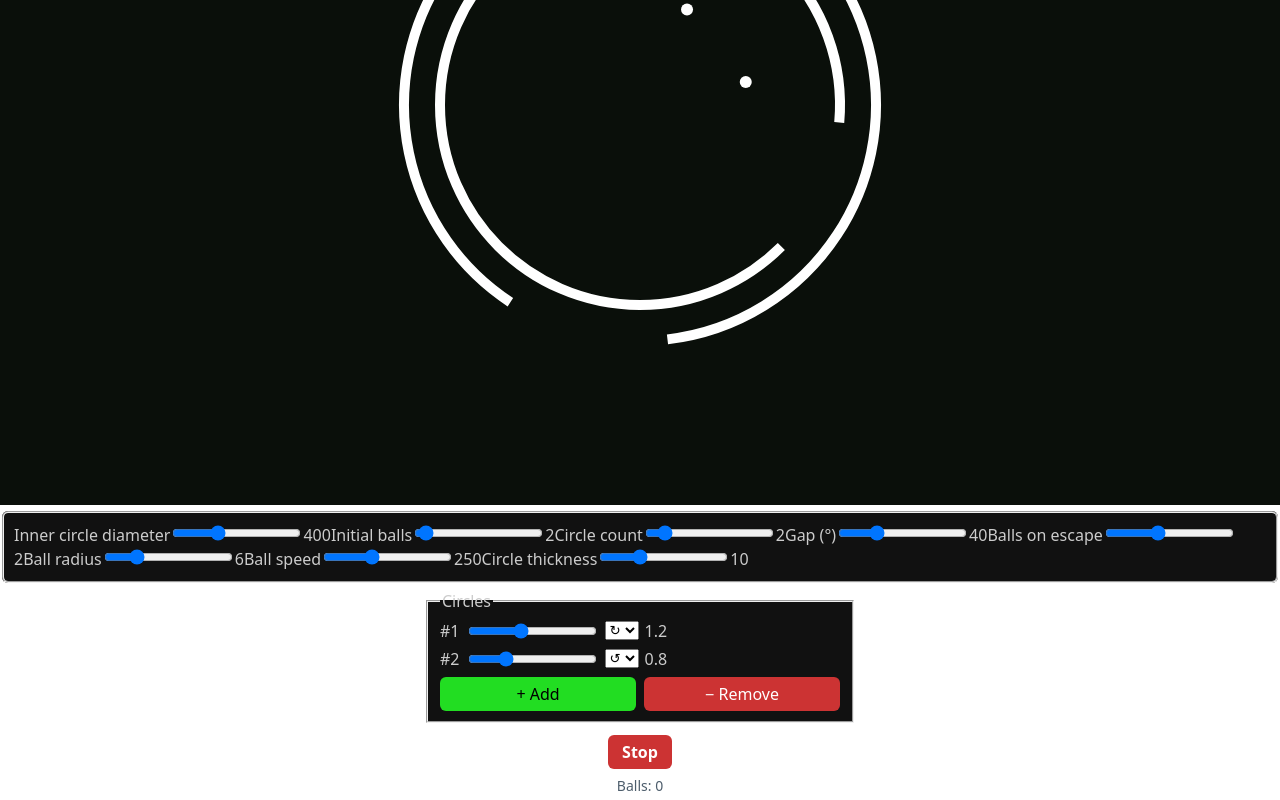
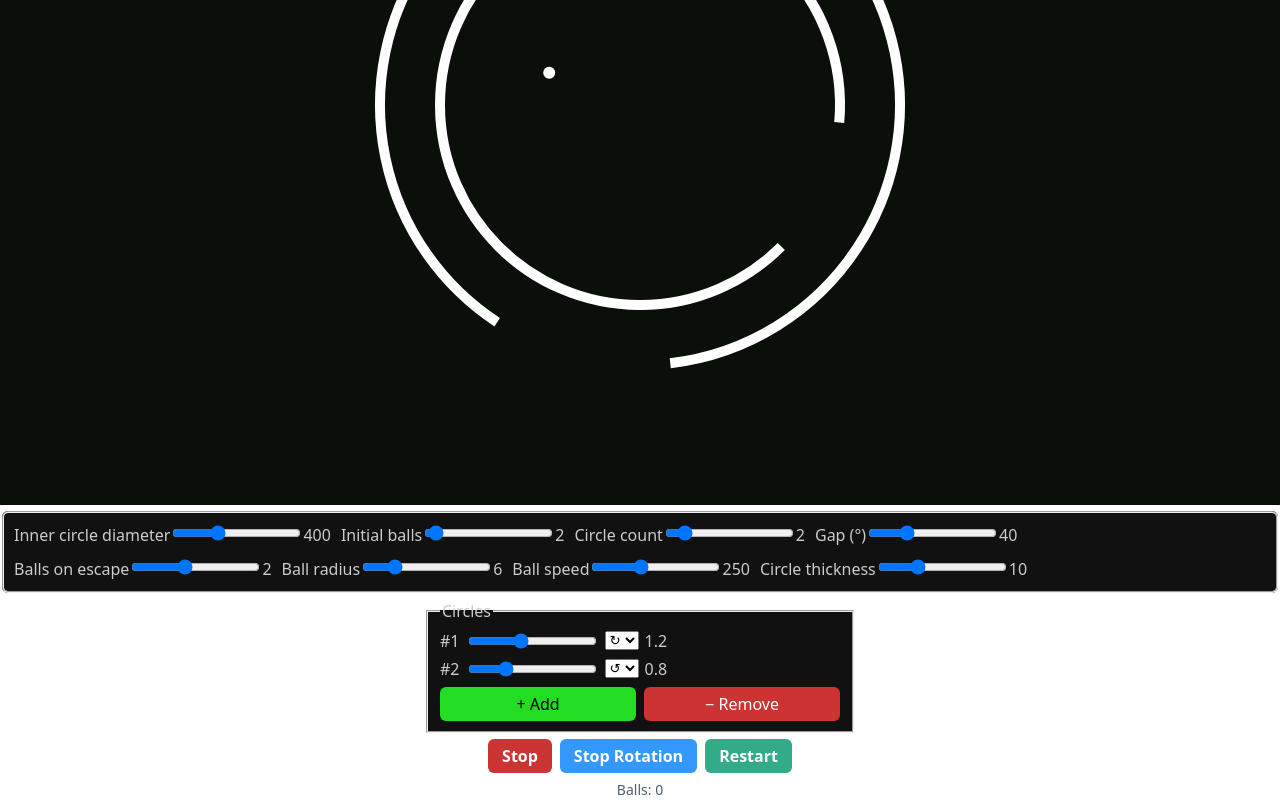
Before and after one commit to idavidka/rotating-multi-arc-game, a React (Vite) app: page / in a window 1280 px wide. Shown: the part 295-1095 px from the top of the page. Built offline with nearby package versions, Linux system fonts and the light colour scheme.

Commit message:
Fixed game

```diff
--- a/src/App.tsx
+++ b/src/App.tsx
@@ -34,15 +34,16 @@ const defaultConfig: Config = {
 export default function App() {
   const [config, setConfig] = useState(defaultConfig);
   const [running, setRunning] = useState(true);
+  const [rotationEnabled, setRotationEnabled] = useState(true); // új: csak körök forgásához
   const canvasRef = useRef<HTMLCanvasElement | null>(null);
   const ballsRef = useRef<{ x: number; y: number; vx: number; vy: number; r: number }[]>([]);
   const rotRef = useRef<number[]>([]);
   const lastRef = useRef(performance.now());
   const centerRef = useRef({ x: 0, y: 0 });
   const animRef = useRef<number | undefined>(undefined);
-  const spawnIndex = useRef(0);
+  const spawnQueue = useRef(0);
+  const spawnCooldown = useRef(0);
 
-  // Canvas setup
   const resize = () => {
     const canvas = canvasRef.current;
     if (!canvas) return;
@@ -50,13 +51,13 @@ export default function App() {
     canvas.height = window.innerHeight;
     centerRef.current = { x: canvas.width / 2, y: canvas.height / 2 };
   };
+
   useEffect(() => {
     resize();
     window.addEventListener("resize", resize);
     return () => window.removeEventListener("resize", resize);
   }, []);
 
-  // Utility functions
   const normAngle = (a: number) => {
     a = (a + Math.PI) % (2 * Math.PI);
     if (a < 0) a += 2 * Math.PI;
@@ -78,7 +79,6 @@ export default function App() {
     b.vy *= k;
   };
 
-  // Ball creation — always vertical downward
   const createBallAtCenter = () => {
     const { x: cx, y: cy } = centerRef.current;
     return { x: cx, y: cy, vx: 0, vy: config.ballSpeed, r: config.ballRadius };
@@ -86,9 +86,11 @@ export default function App() {
 
   const resetBalls = () => {
     ballsRef.current = [];
-    spawnIndex.current = 0;
+    spawnQueue.current = 0;
+    spawnCooldown.current = 0;
   };
 
+  // ✅ stabilizált visszapattanási fizika
   const reflectFromCircle = (
     b: any,
     nx: number,
@@ -97,48 +99,43 @@ export default function App() {
     ring: { inner: number; outer: number; rot: number },
     ringAngularSpeed: number
   ) => {
-    // Determine inner or outer wall
     const innerDiff = Math.abs(dist - ring.inner);
     const outerDiff = Math.abs(dist - ring.outer);
-    let normalX = nx;
-    let normalY = ny;
 
-    if (innerDiff < outerDiff) {
-      normalX = -nx;
-      normalY = -ny;
-    }
+    // Melyik oldalhoz közelebb?
+    const isInner = innerDiff < outerDiff;
+    const normalX = isInner ? -nx : nx;
+    const normalY = isInner ? -ny : ny;
 
-    // Tangent vector (perpendicular to normal)
     const tx = -normalY;
     const ty = normalX;
 
-    // Tangential surface velocity of rotating ring
-    const tangentSpeed = ringAngularSpeed * dist; // rad/s * radius
+    // forgó kör tangenciális sebessége
+    const tangentSpeed = ringAngularSpeed * dist;
     const surfaceVx = tx * tangentSpeed;
     const surfaceVy = ty * tangentSpeed;
 
-    // Relative velocity (ball vs surface)
+    // relatív sebesség
     let rvx = b.vx - surfaceVx;
     let rvy = b.vy - surfaceVy;
+    const dot = rvx * normalX + rvy * normalY;
 
-    // Reflect relative velocity along normal
-    const dot = rvx * normalX + rvy * normalY;
-    if (dot > 0) return; // moving away
+    if (dot > 0) return; // csak ha közeledik
+
+    // visszaverés
     rvx -= 2 * dot * normalX;
     rvy -= 2 * dot * normalY;
 
-    // Transform back to world velocity
     b.vx = rvx + surfaceVx;
     b.vy = rvy + surfaceVy;
 
-    // Add a fraction of tangential velocity to emphasize "kick" effect
-    const kickStrength = 0.6; // 0 = no kick, 1 = full transfer
+    // kis "kick" a forgás miatt
+    const kickStrength = 0.6;
     b.vx += tx * tangentSpeed * kickStrength * 0.5;
     b.vy += ty * tangentSpeed * kickStrength * 0.5;
 
     normalizeSpeed(b);
   };
-
 
   const collideBalls = (a: any, b: any) => {
     const dx = b.x - a.x;
@@ -168,14 +165,13 @@ export default function App() {
     }
   };
 
-  // Restart handler
   const restartSimulation = () => {
     resetBalls();
     rotRef.current = [];
     setRunning(true);
   };
 
-  // Main loop
+  // ✅ fő loop
   const loop = (now: number) => {
     const canvas = canvasRef.current;
     if (!canvas) return;
@@ -187,7 +183,7 @@ export default function App() {
 
     const { x: cx, y: cy } = centerRef.current;
     const baseR = config.baseDiameter / 2;
-    const spacing = config.ballRadius * 3 * 2;
+    const spacing = config.ballRadius * 5 * 2;
     const gapRad = (config.gapDegrees * Math.PI) / 180 / 2;
     const halfThickness = config.circleThickness / 2;
 
@@ -196,9 +192,10 @@ export default function App() {
     rotRef.current = rotRef.current.length ? rotRef.current : Array(config.circleCount).fill(0);
     const rings: { inner: number; outer: number; rot: number }[] = [];
 
+    // Forgás csak ha engedélyezve van
     for (let i = 0; i < config.circleCount; i++) {
       const circ = config.circles[i] || config.circles[0];
-      rotRef.current[i] += circ.rotationSpeed * circ.direction * dt;
+      if (rotationEnabled) rotRef.current[i] += circ.rotationSpeed * circ.direction * dt;
       const R = baseR + i * spacing;
       rings.push({ inner: R - halfThickness, outer: R + halfThickness, rot: rotRef.current[i] });
 
@@ -215,17 +212,22 @@ export default function App() {
 
     const balls = ballsRef.current;
 
-    // Spawn logic — next ball only after previous fell one diameter
-    if (spawnIndex.current < config.initialBalls) {
+    // Spawn logic — sequential
+    if (spawnCooldown.current <= 0 && spawnQueue.current > 0) {
       const last = balls[balls.length - 1];
       const lastDist = last ? Math.abs(last.y - cy) : Infinity;
       if (!last || lastDist > config.ballRadius * 2) {
         balls.push(createBallAtCenter());
-        spawnIndex.current++;
+        spawnQueue.current--;
+        spawnCooldown.current = 0.05;
       }
+    } else { spawnCooldown.current -= dt; }
+
+    if (balls.length < config.initialBalls && spawnQueue.current === 0) {
+      spawnQueue.current = config.initialBalls - balls.length;
     }
 
-    // Movement + collisions
+    // --- Physics ---
     for (const b of balls) {
       b.x += b.vx * dt;
       b.y += b.vy * dt;
@@ -236,44 +238,44 @@ export default function App() {
       const nx = dx / dist;
       const ny = dy / dist;
 
-      rings.forEach((ring) => {
+      rings.forEach((ring, ringIndex) => {
+        const circ = config.circles[ringIndex] || config.circles[0];
+        const angularSpeed = rotationEnabled
+          ? circ.rotationSpeed * circ.direction
+          : 0; // rotation toggle
         const inGap = isInGap(b.x, b.y, ring.rot, config.gapDegrees);
+
         if (!inGap) {
           const innerEdge = ring.inner - b.r;
           const outerEdge = ring.outer + b.r;
+
+          // csak pontosan a gyűrű falától pattanjon
           if (dist > innerEdge && dist < outerEdge) {
-            const circ = config.circles[rings.indexOf(ring)] || config.circles[0];
-            const angularSpeed = circ.rotationSpeed * circ.direction * 0.5; // radians/sec
             reflectFromCircle(b, nx, ny, dist, ring, angularSpeed);
-
-            if (Math.abs(dist - innerEdge) < Math.abs(dist - outerEdge))
-              b.x = cx + nx * (innerEdge - 0.5);
-            else b.x = cx + nx * (outerEdge + 0.5);
-            b.y = cy + ny * (
-              Math.abs(dist - innerEdge) < Math.abs(dist - outerEdge)
+            const target = Math.abs(dist - innerEdge) < Math.abs(dist - outerEdge)
               ? innerEdge - 0.5
-                : outerEdge + 0.5
-            );
+              : outerEdge + 0.5;
+            b.x = cx + nx * target;
+            b.y = cy + ny * target;
           }
         }
       });
     }
 
-    // Ball–ball collisions
-    for (let i = 0; i < balls.length; i++) {
+    // --- Collisions between balls ---
+    for (let i = 0; i < balls.length; i++)
       for (let j = i + 1; j < balls.length; j++) collideBalls(balls[i], balls[j]);
-    }
 
-    // Escape: if ball leaves the canvas → spawn new ones
+    // --- Escape ---
     for (let i = balls.length - 1; i >= 0; i--) {
       const b = balls[i];
       if (b.x < -b.r || b.y < -b.r || b.x > canvas.width + b.r || b.y > canvas.height + b.r) {
         balls.splice(i, 1);
-        for (let k = 0; k < config.ballsOnEscape; k++) balls.push(createBallAtCenter());
+        spawnQueue.current += config.ballsOnEscape;
       }
     }
 
-    // Draw balls
+    // --- Draw balls ---
     ctx.fillStyle = "#fff";
     for (const b of balls) {
       ctx.beginPath();
@@ -292,7 +294,7 @@ export default function App() {
     return () => {
       if (animRef.current) cancelAnimationFrame(animRef.current);
     };
-  }, [running, config]);
+  }, [running, config, rotationEnabled]);
 
   // Config update
   const updateConfig = (key: keyof Config, val: number) =>
@@ -329,7 +331,7 @@ export default function App() {
     <div style={{ display: "flex", flexDirection: "column", alignItems: "center", gap: 6 }}>
       <canvas ref={canvasRef} style={{ background: "#0a0f0a" }} />
 
-      <fieldset style={{ background: "#111", color: "#ccc", padding: 10, borderRadius: 6 }}>
+      <fieldset style={{ display: "flex", flexDirection: "row", gap: 10, flexWrap: "wrap", background: "#111", color: "#ccc", padding: 10, borderRadius: 6 }}>
         <label>Inner circle diameter
           <input type="range" min={200} max={800} step={10}
             value={config.baseDiameter}
@@ -405,18 +407,50 @@ export default function App() {
         </div>
       </fieldset>
 
-      <button onClick={() => setRunning((r) => !r)}
+
+      <div style={{ display: "flex", gap: 8 }}>
+        <button
+          onClick={() => setRunning((r) => !r)}
           style={{
-          marginTop: 6,
             padding: "6px 14px",
             border: "none",
             borderRadius: 6,
             background: running ? "#c33" : "#eee",
             color: running ? "#fff" : "#111",
-          fontWeight: 600
-        }}>
+            fontWeight: 600,
+          }}
+        >
           {running ? "Stop" : "Start"}
         </button>
+
+        <button
+          onClick={() => setRotationEnabled((v) => !v)}
+          style={{
+            padding: "6px 14px",
+            border: "none",
+            borderRadius: 6,
+            background: rotationEnabled ? "#39f" : "#999",
+            color: "#fff",
+            fontWeight: 600,
+          }}
+        >
+          {rotationEnabled ? "Stop Rotation" : "Start Rotation"}
+        </button>
+
+        <button
+          onClick={restartSimulation}
+          style={{
+            padding: "6px 14px",
+            border: "none",
+            borderRadius: 6,
+            background: "#3a8",
+            color: "#fff",
+            fontWeight: 600,
+          }}
+        >
+          Restart
+        </button>
+      </div>
 
       <div style={{ fontSize: 14, opacity: 0.8 }}>Balls: {ballsRef.current.length}</div>
     </div>
```
Lines whose indentation alone changed are shown as unchanged.
